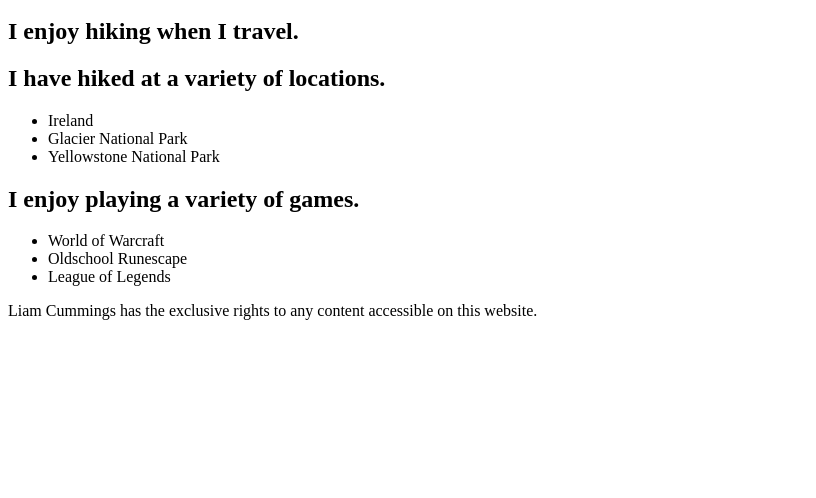
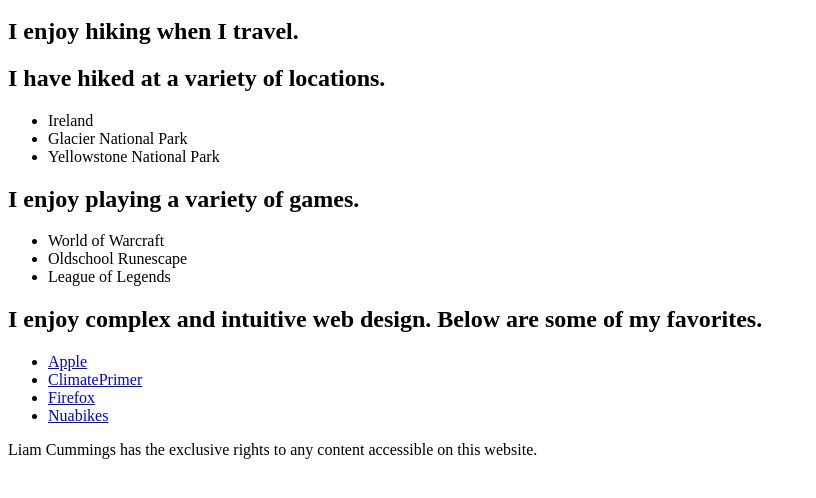
Before and after one commit to lcummings3424/MyWebsiteProject, a plain HTML site: page hobbies/index.html in a window 1280 px wide. Shown: the part 136-634 px from the top of the page, without its empty margins (0-816 px from the left). Drawn offline with Linux system fonts and the light colour scheme.

Commit message:
Create website section on hobbies page.

```diff
--- a/hobbies/index.html
+++ b/hobbies/index.html
@@ -6,7 +6,7 @@
 </head>
 <body>
   <header id="header">
-    <h1> My Hobbies and Interests </h1>
+    <h1> My Hobbies and Interests</h1>
   </header>
   <header id="nav">
     <nav>
@@ -35,6 +35,15 @@
       <li>League of Legends</li>
     </ul>
     </article>
+    <article class="websites">
+    <h2>I enjoy complex and intuitive web design. Below are some of my favorites.</h2>
+    <ul id="favorite-sites">
+      <li><a href="https://www.apple.com/">Apple</a></li>
+        <li><a href="https://climateprimer.mit.edu/">ClimatePrimer</a></li>
+        <li><a href="https://www.mozilla.org/en-CA/firefox/new/">Firefox</a></li>
+        <li> <a href="https://www.nuabikes.com/">Nuabikes</a></li>
+      </ul>
+    </article>
       </main>
       <footer id="copyright">
         <p>Liam Cummings has the exclusive rights to any content accessible on this website.</p>
```
Also changed, not shown: resume/index.html (+2 -2 lines). Lines whose indentation alone changed are shown as unchanged.
